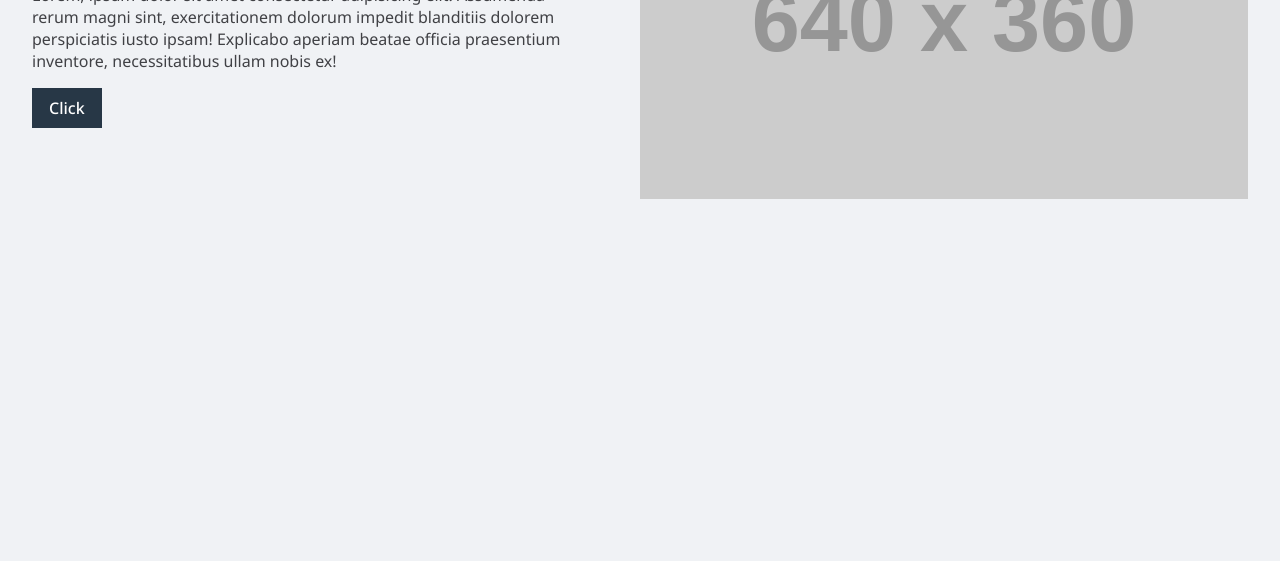
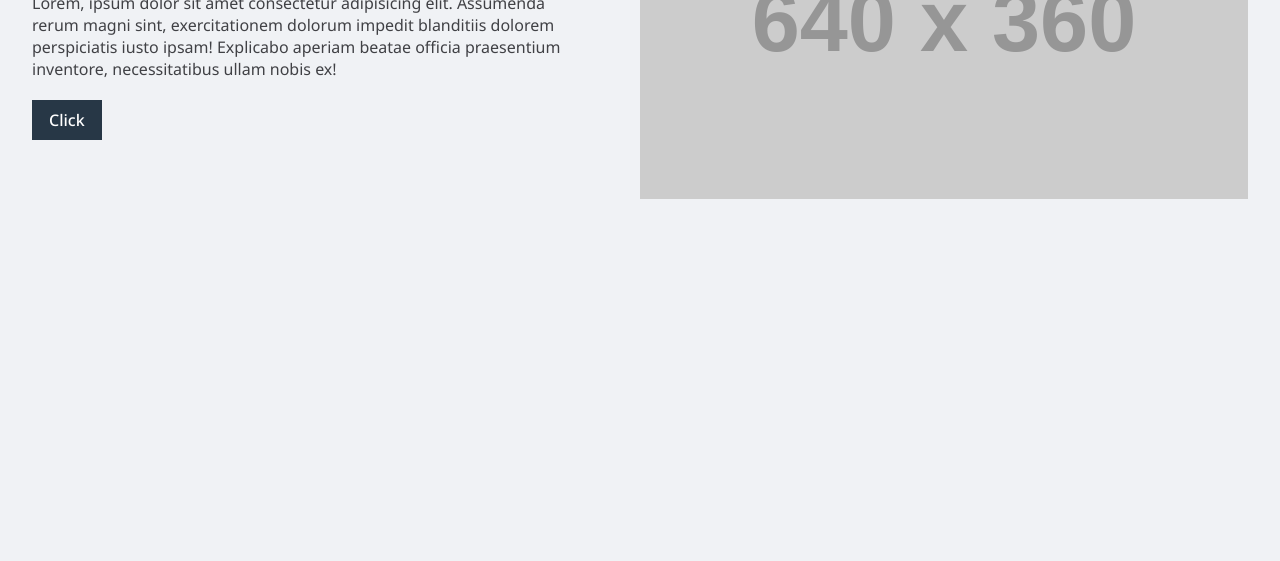
Before and after one commit to soycmramos/css, a website: page src/index.html in a window 1280 px wide. Shown: the part 239-800 px from the top of the page. Drawn offline with Linux system fonts and the light colour scheme; placeholder pictures from the web are drawn by us.

Commit message:
Add Hero

```diff
--- a/src/styles/scss/components/_hero.scss
+++ b/src/styles/scss/components/_hero.scss
@@ -1,5 +1,6 @@
 .hero {
 	padding: 2em 0;
+	overflow-x: hidden;
 
 	.container {
 		@include from(md) {
@@ -15,12 +16,16 @@
 		}
 	}
 
-	// &__content {
-	// 	// text-align: center;
-	// 	@include from(md) {
-	// 		text-align: left;
-	// 	}
-	// }
+	&__content {
+		display: flex;
+		flex-direction: column;
+		gap: 1.25em;
+
+		// text-align: center;
+		@include from(md) {
+			text-align: left;
+		}
+	}
 
 	&__title {
 		font-size: 2em;
@@ -30,12 +35,13 @@
 		}
 	}
 
-	&__description {
-		margin-bottom: 1em;
-	}
+	// &__description {
+	// 	margin-bottom: 1em;
+	// }
 
 	&__link {
 		@include button-primary;
+		align-self: start;
 	}
 
 	&__img {
```
Also changed, not shown: src/styles/css/index.css.
